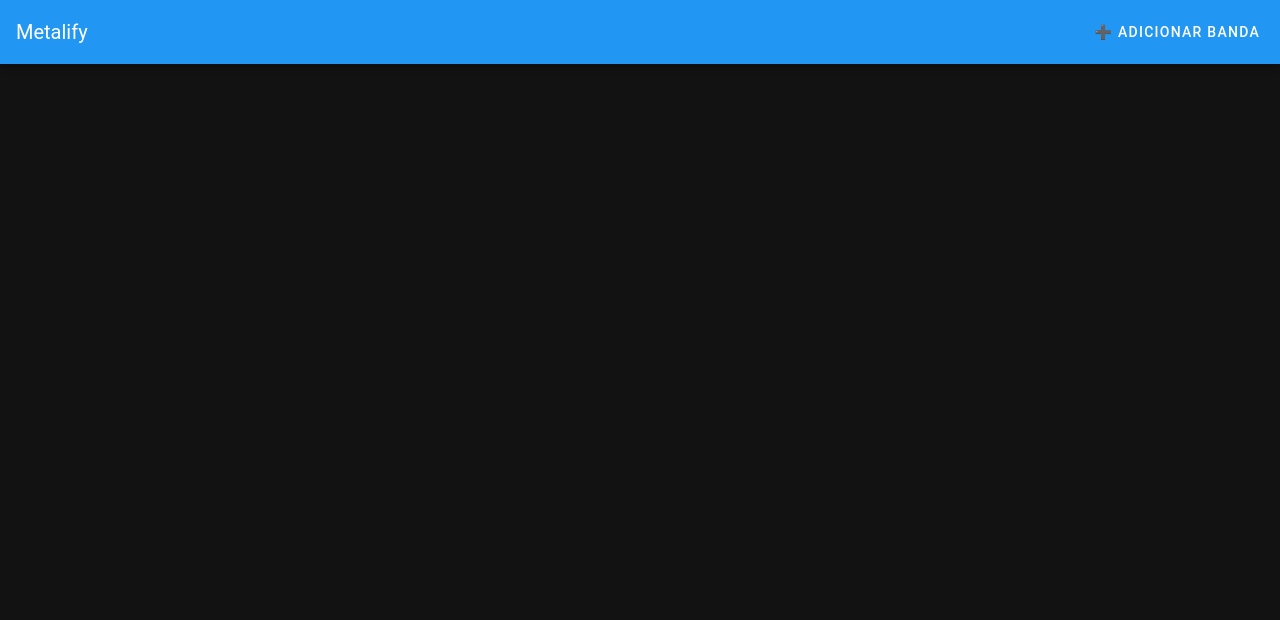
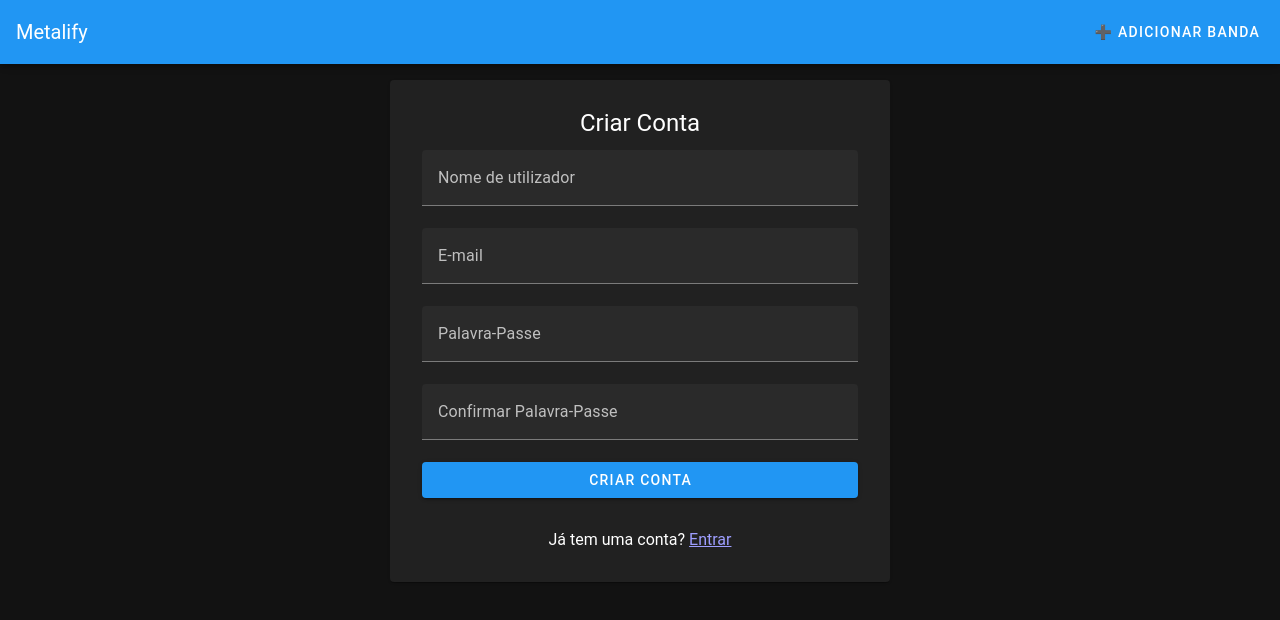
Before and after one commit to tskxz/metalify, a Nuxt app: page /register in a window 1280 px wide. Shown: the top 620 px of the page. Built offline with nearby package versions, Linux system fonts and the light colour scheme.

Commit message:
web: create register page

```diff
--- /dev/null
+++ b/pages/register.vue
@@ -0,0 +1,87 @@
+<script setup>
+import { ref } from "vue";
+import { useRouter } from "vue-router";
+import { useFetch } from "#app";
+
+const router = useRouter();
+
+const username = ref("");
+const email = ref("");
+const password = ref("");
+const confirmPassword = ref("");
+const errorMessage = ref(null);
+const loading = ref(false);
+
+const rules = {
+  required: (value) => !!value || "Campo obrigatório",
+  email: (value) => /.+@.+\..+/.test(value) || "E-mail inválido",
+  min: (v) => v.length >= 6 || "Mínimo de 6 caracteres",
+  matchPassword: (v) => v === password.value || "As palavras-passes não coincidem",
+};
+
+const registerUser = async () => {
+  errorMessage.value = null;
+  loading.value = true;
+
+  if (!username.value || !email.value || !password.value || !confirmPassword.value) {
+    errorMessage.value = "Todos os campos são obrigatórios!";
+    loading.value = false;
+    return;
+  }
+
+  try {
+    const { data, error } = await useFetch("/api/auth/register", {
+      method: "POST",
+      body: {
+        username: username.value,
+        email: email.value,
+        password: password.value,
+      },
+    });
+
+    if (error.value) throw new Error(error.value.statusMessage);
+
+    alert("Conta criada com sucesso!");
+    router.push("/login");
+  } catch (err) {
+    errorMessage.value = err.message || "Erro ao criar conta!";
+  } finally {
+    loading.value = false;
+  }
+};
+</script>
+
+<template>
+  <v-container>
+    <v-card class="pa-4 mx-auto" max-width="500">
+      <v-card-title class="text-h5 text-center"> Criar Conta </v-card-title>
+
+      <v-card-text>
+        <v-form @submit.prevent="registerUser">
+          <v-text-field v-model="username" label="Nome de utilizador" :rules="[rules.required]"></v-text-field>
+          <v-text-field v-model="email" label="E-mail" type="email" :rules="[rules.required, rules.email]"></v-text-field>
+          <v-text-field v-model="password" label="Palavra-Passe" type="password" :rules="[rules.required, rules.min]"></v-text-field>
+          <v-text-field v-model="confirmPassword" label="Confirmar Palavra-Passe" type="password" :rules="[rules.required, rules.matchPassword]"></v-text-field>
+
+          <v-alert v-if="errorMessage" type="error" class="mb-3">
+            {{ errorMessage }}
+          </v-alert>
+
+          <v-btn type="submit" block color="primary" :loading="loading">
+            Criar Conta
+          </v-btn>
+        </v-form>
+      </v-card-text>
+
+      <v-card-actions class="justify-center">
+        <p>Já tem uma conta? <NuxtLink to="/login">Entrar</NuxtLink></p>
+      </v-card-actions>
+    </v-card>
+  </v-container>
+</template>
+
+<style scoped>
+.fill-height {
+  height: 100vh;
+}
+</style>
```
